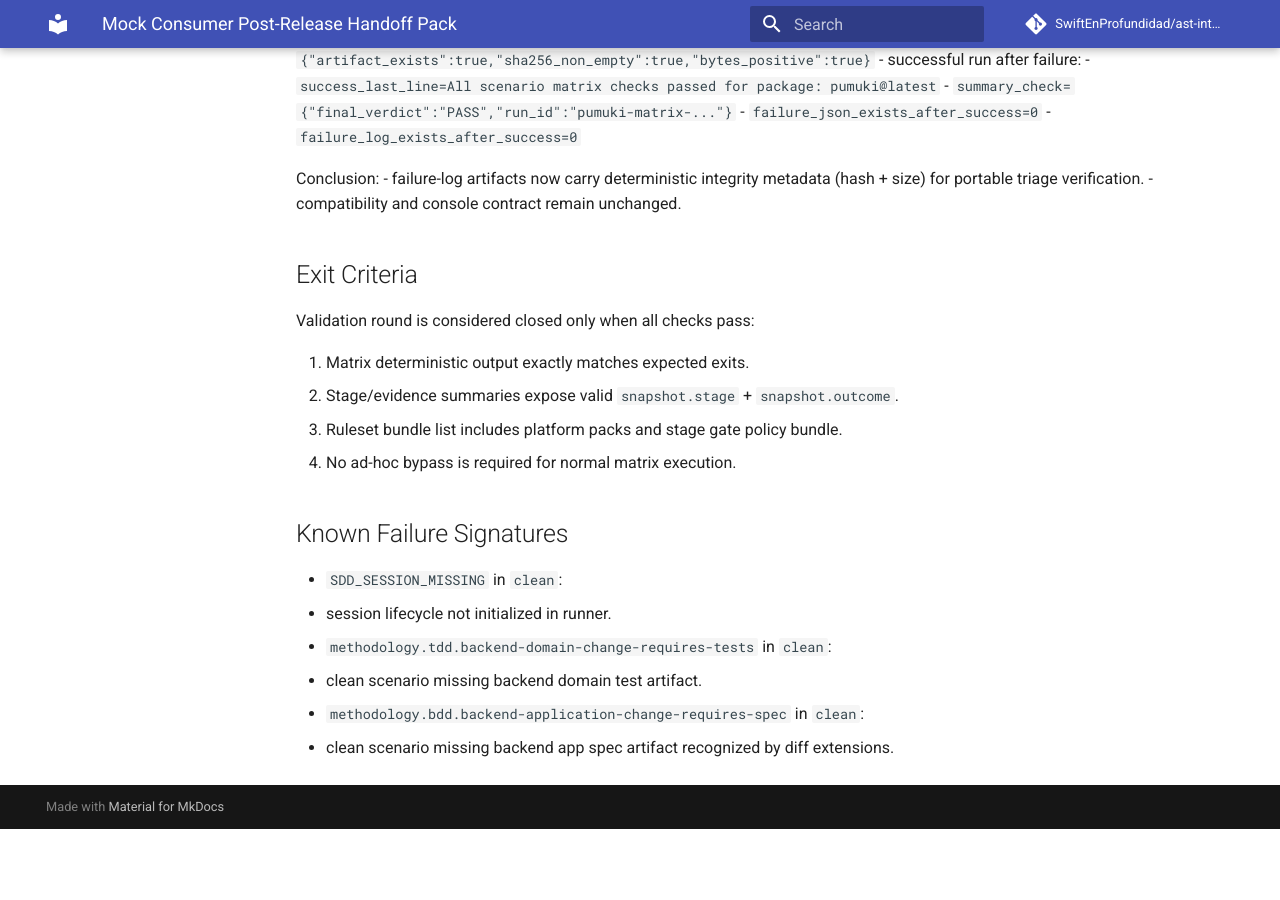
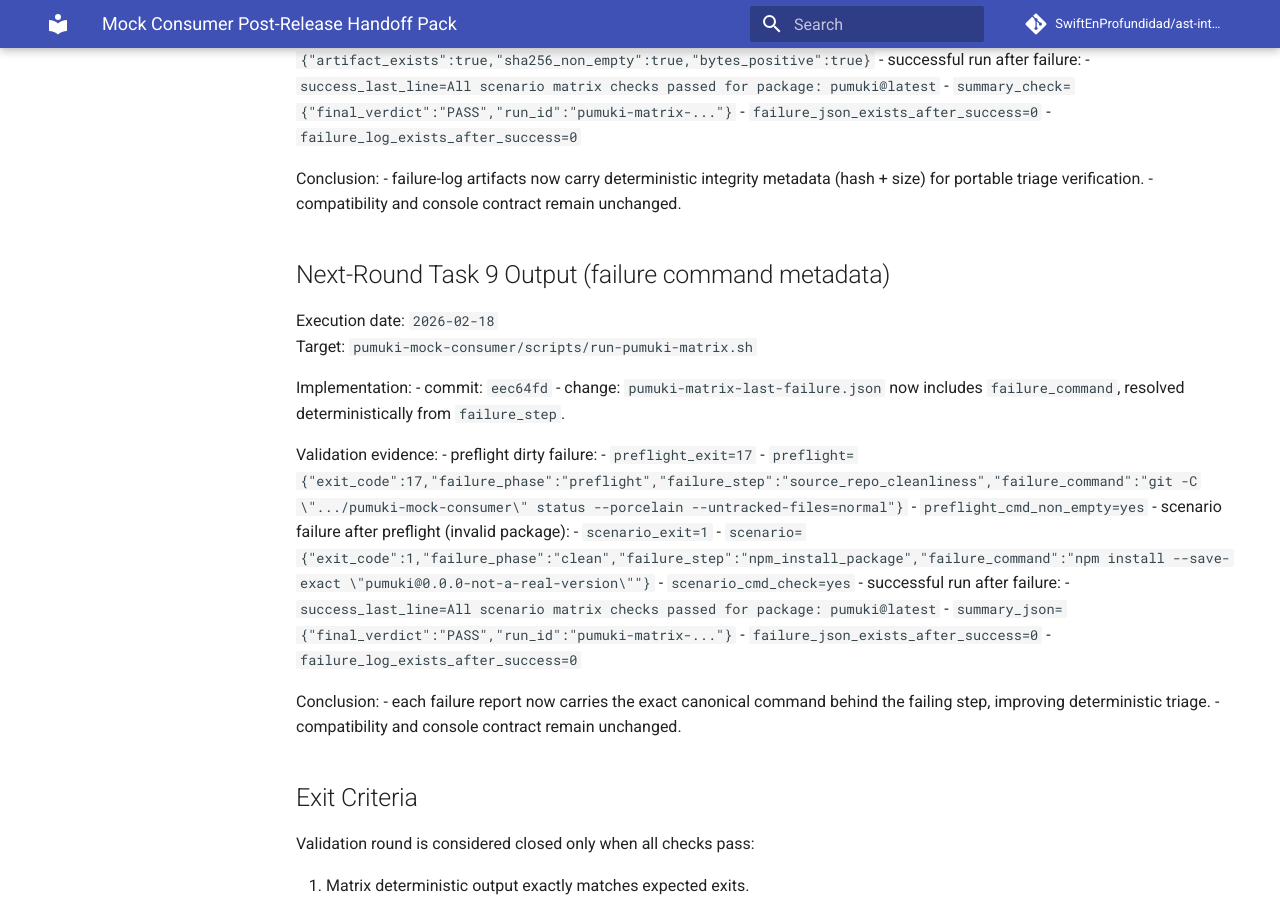
Before and after one commit to SwiftEnProfundidad/ast-intelligence-hooks, an MkDocs documentation site: the page built from docs/validation/mock-consumer-post-release-handoff-pack.md, in a window 1280 px wide and 900 px high, scrolled down 7448 px. Built offline with MkDocs 1.6.1 and Material for MkDocs 9.7.7, drawn with Linux system fonts in a browser that asks for light colours; comment, search, counter and statistics services are not loaded; before the commit the page ends 8277 px from its top, so only the background shows below that.

Commit message:
docs(validation): close task 9 and activate task 10 definition

```diff
--- a/docs/validation/mock-consumer-post-release-handoff-pack.md
+++ b/docs/validation/mock-consumer-post-release-handoff-pack.md
@@ -405,6 +405,34 @@ Conclusion:
 - failure-log artifacts now carry deterministic integrity metadata (hash + size) for portable triage verification.
 - compatibility and console contract remain unchanged.
 
+## Next-Round Task 9 Output (failure command metadata)
+
+Execution date: `2026-02-18`
+Target: `pumuki-mock-consumer/scripts/run-pumuki-matrix.sh`
+
+Implementation:
+- commit: `eec64fd`
+- change: `pumuki-matrix-last-failure.json` now includes `failure_command`, resolved deterministically from `failure_step`.
+
+Validation evidence:
+- preflight dirty failure:
+  - `preflight_exit=17`
+  - `preflight={"exit_code":17,"failure_phase":"preflight","failure_step":"source_repo_cleanliness","failure_command":"git -C \".../pumuki-mock-consumer\" status --porcelain --untracked-files=normal"}`
+  - `preflight_cmd_non_empty=yes`
+- scenario failure after preflight (invalid package):
+  - `scenario_exit=1`
+  - `scenario={"exit_code":1,"failure_phase":"clean","failure_step":"npm_install_package","failure_command":"npm install --save-exact \"pumuki@0.0.0-not-a-real-version\""}`
+  - `scenario_cmd_check=yes`
+- successful run after failure:
+  - `success_last_line=All scenario matrix checks passed for package: pumuki@latest`
+  - `summary_json={"final_verdict":"PASS","run_id":"pumuki-matrix-..."}`
+  - `failure_json_exists_after_success=0`
+  - `failure_log_exists_after_success=0`
+
+Conclusion:
+- each failure report now carries the exact canonical command behind the failing step, improving deterministic triage.
+- compatibility and console contract remain unchanged.
+
 ## Exit Criteria
 
 Validation round is considered closed only when all checks pass:
```
Also changed, not shown: docs/REFRACTOR_PROGRESS.md (+2 -1 lines), docs/validation/mock-consumer-next-round-scope.md (+7 -0 lines).
